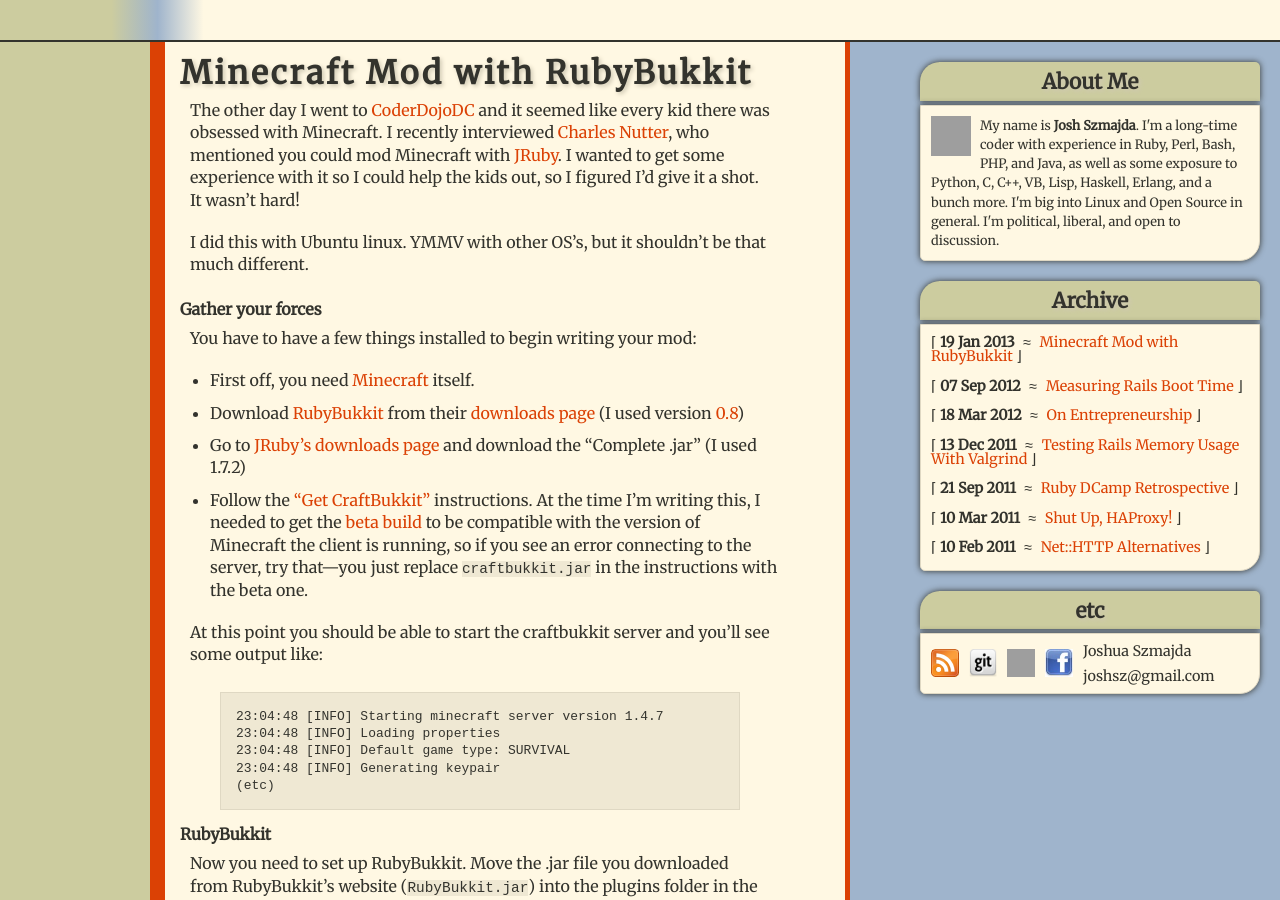
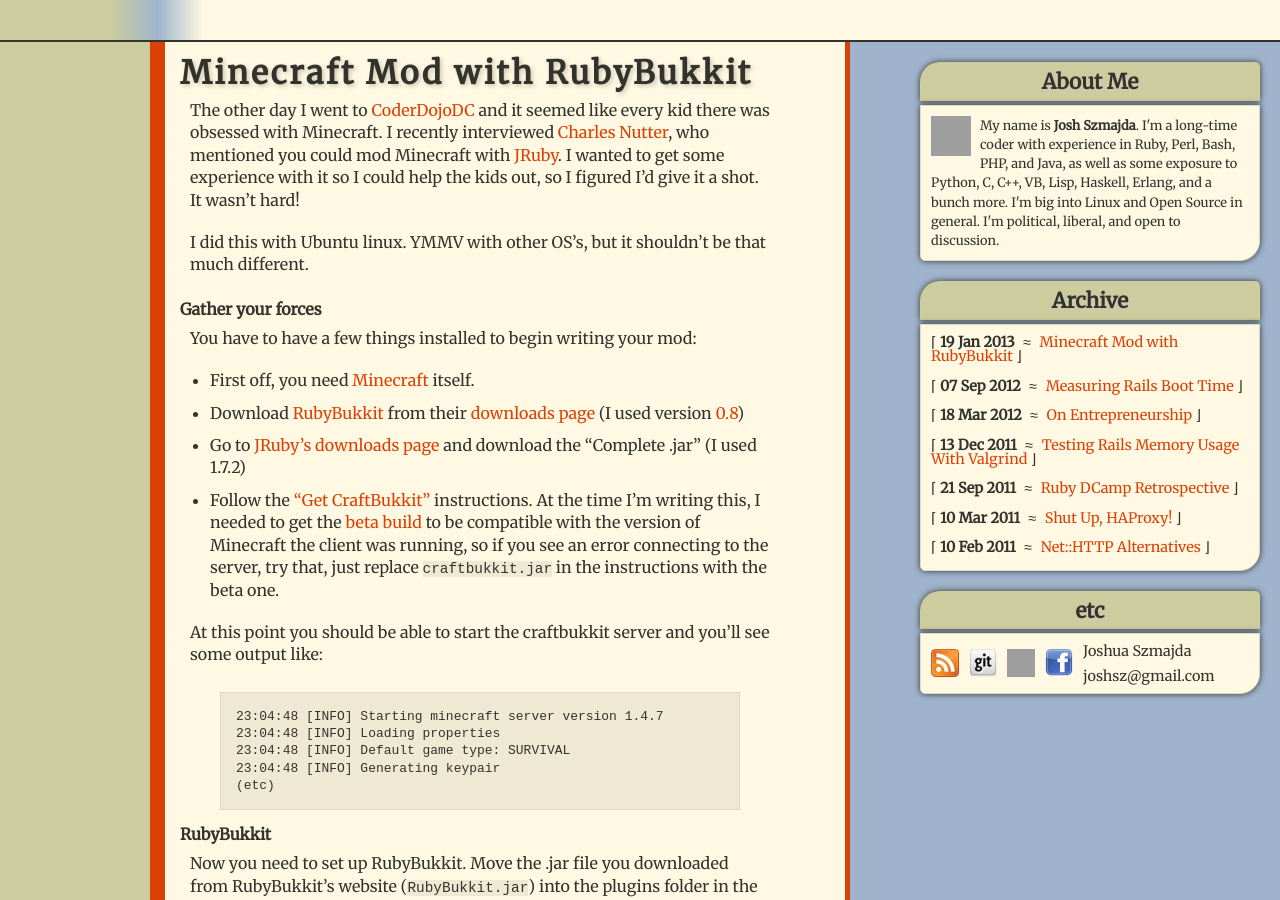
Before and after one commit to jszmajda/blog, a Jekyll site: the page built from code/_posts/2013-01-19-minecraft-mod-with-rubybukkit.md, in a window 1280 px wide and 900 px high. Built offline with Jekyll 4.4.1, drawn with Linux system fonts in a browser that asks for light colours; some web fonts are replaced; comment, search, counter and statistics services are not loaded; some of the changed text lies outside the part shown; grey boxes are pictures that could not be loaded.

```diff
--- a/code/_posts/2013-01-19-minecraft-mod-with-rubybukkit.md
+++ b/code/_posts/2013-01-19-minecraft-mod-with-rubybukkit.md
@@ -22,8 +22,8 @@ You have to have a few things installed to begin writing your mod:
   used 1.7.2)
 * Follow the ["Get CraftBukkit"][9] instructions. At the time I'm
   writing this, I needed to get the [beta build][10] to be compatible with the
-  version of Minecraft the client is running, so if you see an error
-  connecting to the server, try that---you just replace `craftbukkit.jar`
+  version of Minecraft the client was running, so if you see an error
+  connecting to the server, try that, just replace `craftbukkit.jar`
   in the instructions with the beta one.
 
 At this point you should be able to start the craftbukkit server and
```
Also changed, not shown: other parts of code/_posts/2013-01-19-minecraft-mod-with-rubybukkit.md (+5 -0 lines).
